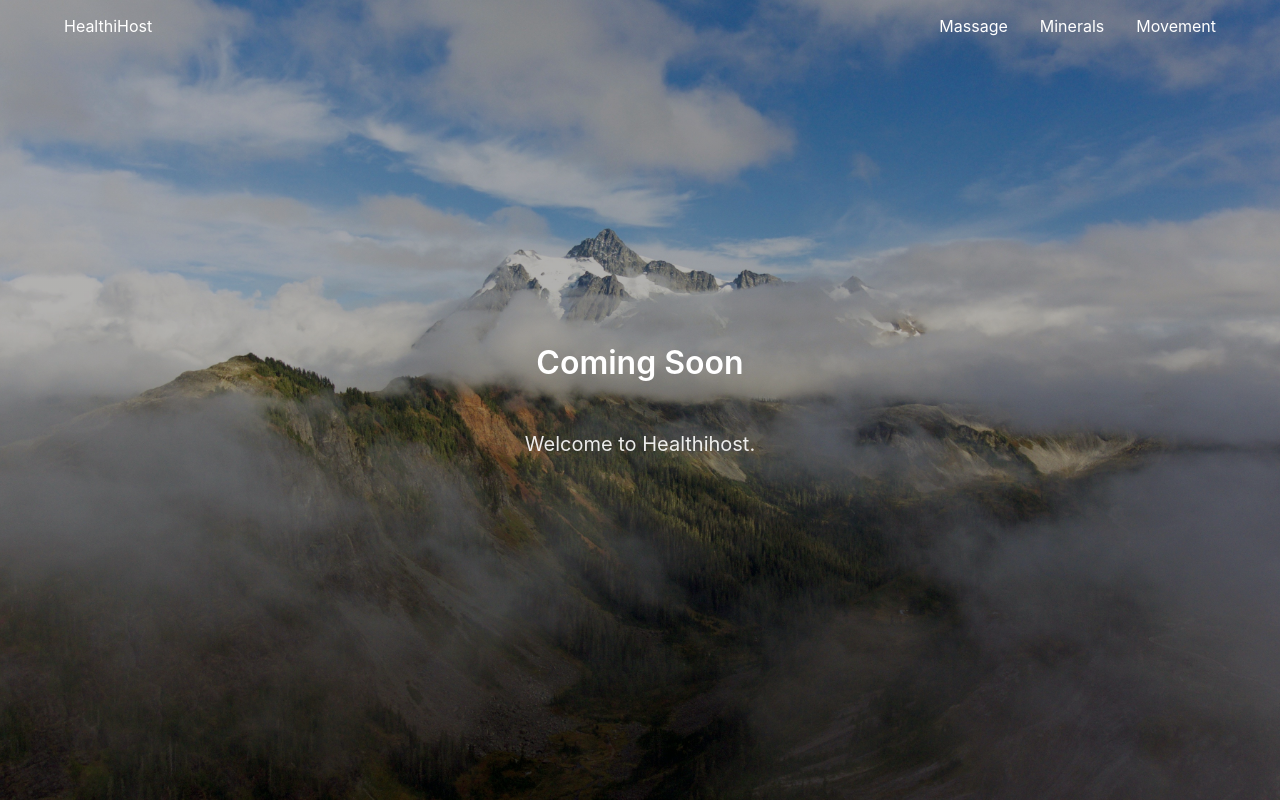
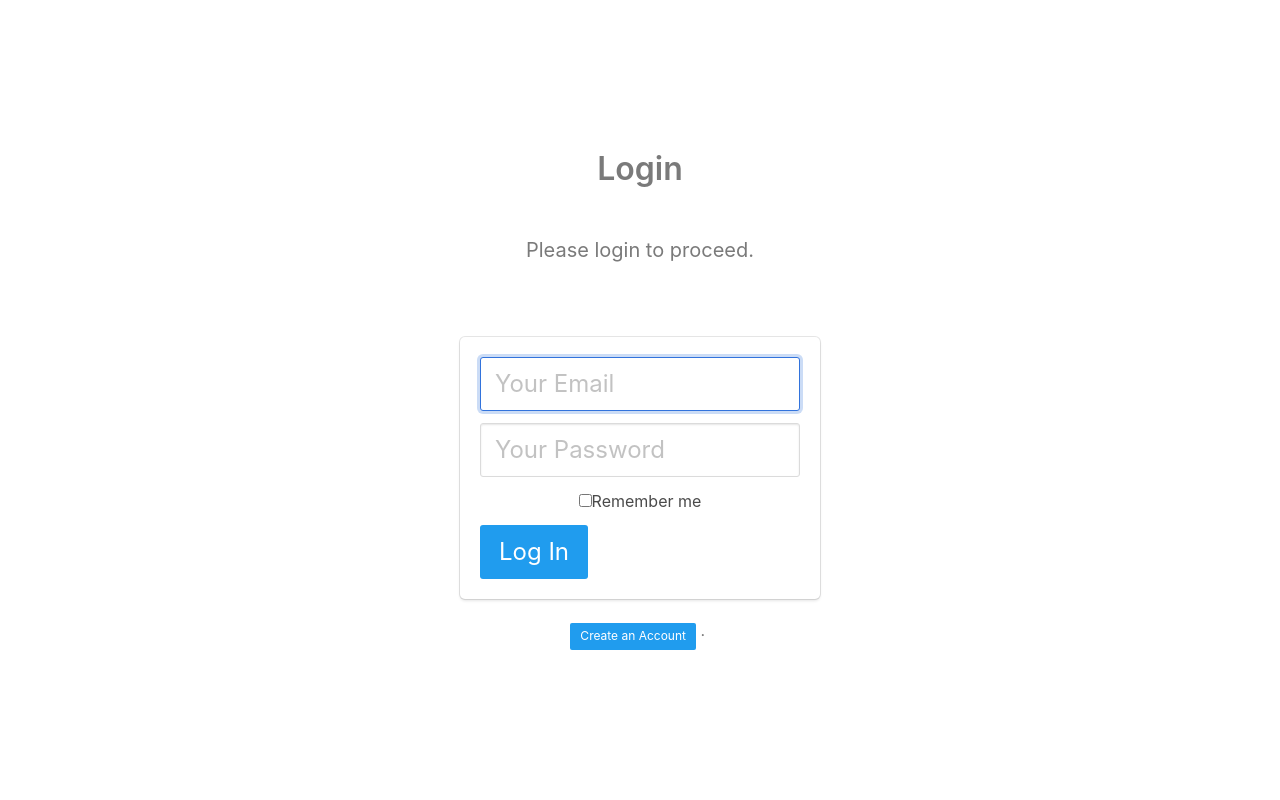
Before and after one commit to ShaneMoyo/HealthiHost, a React (Create React App) app: page /login in a window 1280 px wide. Before the commit this address led to /. Built offline with nearby package versions, Linux system fonts and the light colour scheme.

Commit message:
add auth dir and Auth.js file

```diff
--- a/src/app/App.js
+++ b/src/app/App.js
@@ -2,6 +2,7 @@ import React, { Component } from 'react';
 
 import Landing from '../components/landing/Landing';
 import Navigation from '../components/navigation/Navigation';
+import Auth from '../components/auth/Auth';
 // import Massage from './massage/Massage';
 // import Minerals from './minerals/Minerals';
 // import Movement from './movement/Movement';
@@ -27,6 +28,7 @@ class App extends Component {
           </head>
             <Switch>
               <Route exact path="/" component={Landing}/>
+              <Route exact path="/login" component={Auth}/>
               {/* <Route exact path="/massage" component={Massage}/>
               <Route exact path="/minerals" component={Minerals}/>
               <Route exact path="/movement" component={Movement}/> */}
--- /dev/null
+++ b/src/components/auth/Auth.js
@@ -0,0 +1,81 @@
+import React, { Component } from 'react';
+
+class Login extends Component {
+  state = {
+    signUp: false
+  }
+
+  onSubmit = event => {
+    event.preventDefault();
+    const { elements } = event.target;
+    const credentials = this.state.signUp ?
+    {
+      email: elements['email'].value,
+      password: elements['password'].value,
+      firstName: elements['first name'].value,
+      lastName: elements['last name'].value,
+    } :
+    {
+      email: elements['email'].value,
+      password: elements['password'].value,
+    };
+  }
+
+  render(){
+    const { signUp } = this.state;
+    return(
+
+
+      <section class="hero  is-fullheight">
+        <div class="hero-body">
+          <div class="container has-text-centered">
+            <div class="column is-4 is-offset-4">
+              <h3 class="title has-text-grey">Login</h3>
+              <p class="subtitle has-text-grey">Please login to proceed.</p>
+                  <div class="box">
+                    <form onSubmit={ event => this.onSubmit(event)}>
+                      <div class="field">
+                        <div class="control">
+                          <input class="input is-large" name="email" placeholder="Your Email" autofocus=""/>
+                        </div>
+                      </div>
+                      { signUp && <div class="field">
+                        <div class="control">
+                          <input class="input is-large" name="first name" placeholder="First Name" autofocus=""/>
+                        </div>
+                      </div>}
+                      { signUp && <div class="field">
+                        <div class="control">
+                          <input class="input is-large" name="last name" placeholder="Last Name" autofocus=""/>
+                        </div>
+                      </div>}
+                      <div class="field">
+                        <div class="control">
+                          <input class="input is-large" name="password" placeholder="Your Password"/>
+                        </div>
+                      </div>
+                      <div class="field">
+                        <label class="checkbox">
+                          <input type="checkbox"/>
+                            Remember me
+                        </label>
+                      </div>
+                      <button class="button is-block is-info is-large" type="submit">{ signUp ? 'Create Account' : 'Log In' }</button>
+                    </form>
+                  </div>
+                  <p class="has-text-grey">
+                    <a class="button is-info is-small" onClick={() => this.setState({ signUp: !signUp })}>
+                      { signUp ? 'Log In' : 'Create an Account' }
+                    </a>
+                    &nbsp;·&nbsp;
+                  </p>
+                </div>
+              </div>
+            </div>
+      </section>
+
+    );
+  }
+}
+
+export default Login;
--- a/src/components/navigation/Navigation.js
+++ b/src/components/navigation/Navigation.js
@@ -28,6 +28,7 @@ class Navigation extends Component {
             <NavBarLink exact to="/">HealthiHost</NavBarLink>
           </a>
 
+
           <span class="navbar-burger burger" data-target="navbarMenu" onClick={() => this.onClickNav()}>
             <span></span>
             <span></span>
@@ -37,6 +38,9 @@ class Navigation extends Component {
 
         <div class={ this.state.isActive ? "navbar-menu is-active" : "navbar-menu"}>
           <div class="navbar-end">
+            <a class="navbar-item is-transparent">
+              <NavBarLink exact to="/login">Sign In / Sign Up</NavBarLink>
+            </a>
             <a class="navbar-item is-transparent">
               <NavBarLink exact to="/massage">Massage</NavBarLink>
             </a>
```
